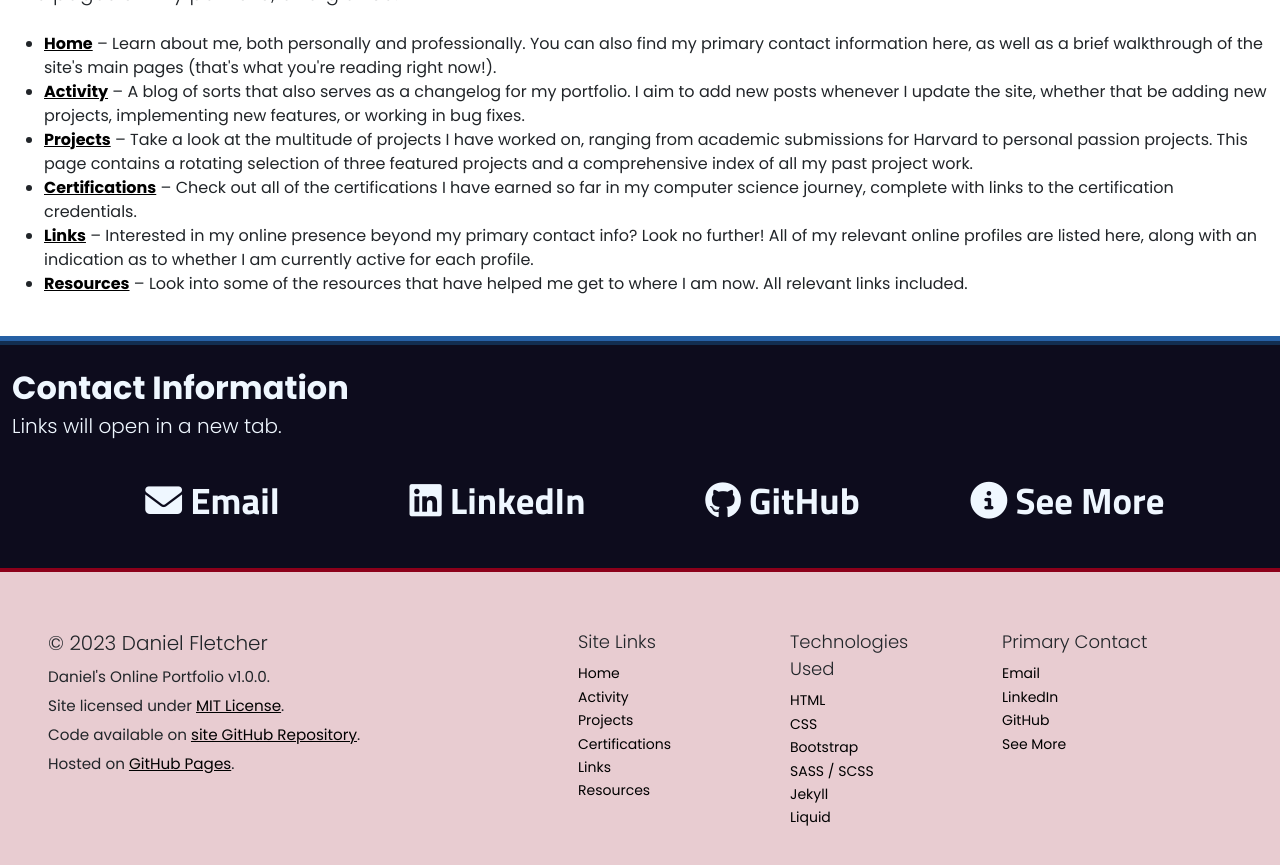
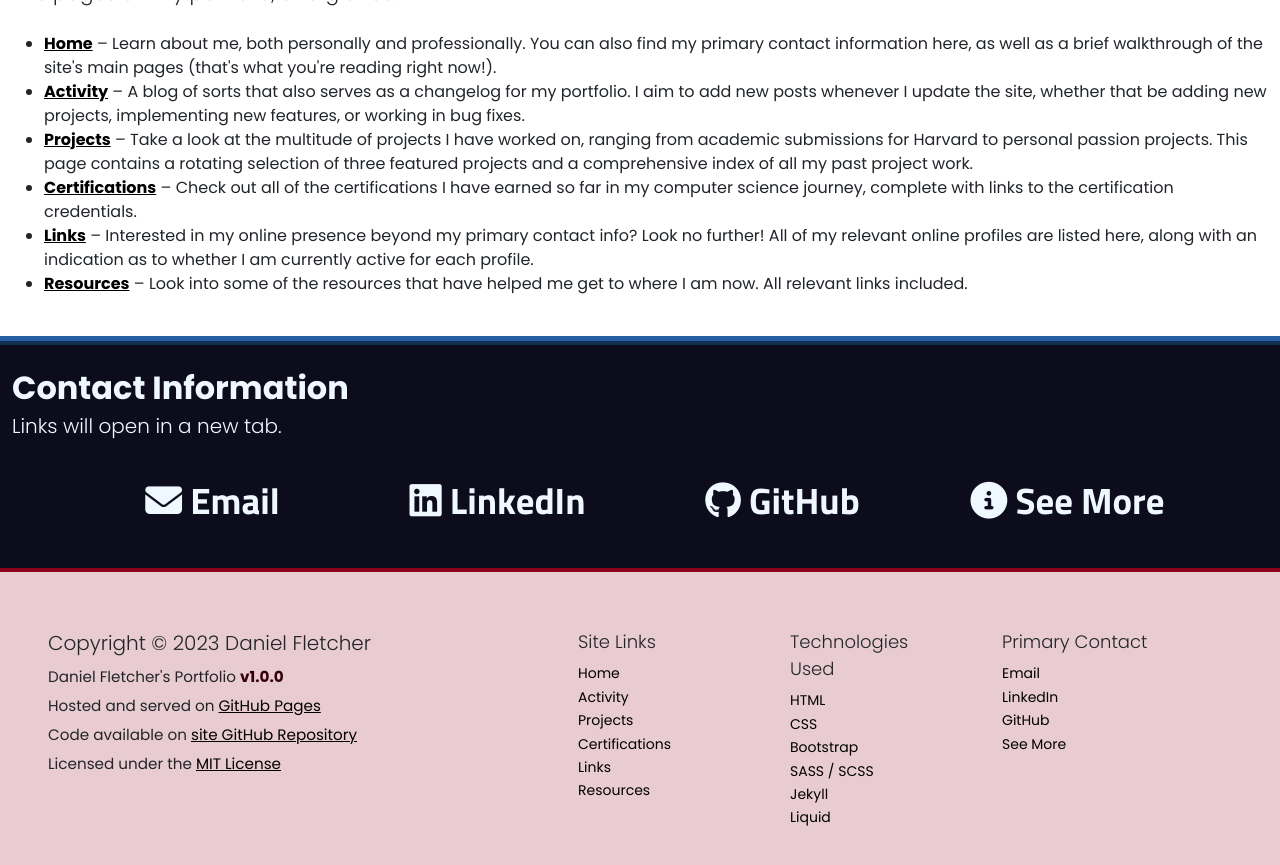
Before and after one commit to DanielTheFletch/portfolio, a Jekyll site: the page built from index.html, in a window 1280 px wide and 900 px high, scrolled down 1830 px. Shown: the top 865 px of the window. Built offline with Jekyll 4.4.1, drawn with Linux system fonts in a browser that asks for light colours.

Commit message:
Update footer organization and style

```diff
--- a/_data/footer.yml
+++ b/_data/footer.yml
@@ -3,13 +3,13 @@
 # Site information
 site-info:
   author:
-    prefix: "&copy; 2023"
+    prefix: "Copyright &copy; 2023"
     phrase: "Daniel Fletcher"
   version:
-    prefix: "Daniel's Online Portfolio"
+    prefix: "Daniel Fletcher's Portfolio"
     phrase: 1.0.0
   license:
-    prefix: "Site licensed under"
+    prefix: "Licensed under the"
     phrase: "MIT License"
     link: "https://en.wikipedia.org/wiki/MIT_License"
   repository:
@@ -17,7 +17,7 @@ site-info:
     phrase: "site GitHub Repository"
     link: "https://github.com/DanielTheFletch/portfolio"
   host:
-    prefix: "Hosted on"
+    prefix: "Hosted and served on"
     phrase: "GitHub Pages"
     link: "https://docs.github.com/en/pages"
 
--- a/_includes/footer.html
+++ b/_includes/footer.html
@@ -9,19 +9,19 @@
           {{ info.author.prefix }} {{ info.author.phrase }}
         </span>
         <li class="footer-item-info">
-          {{ info.version.prefix }} v{{ info.version.phrase }}.
+          {{ info.version.prefix }} <span class="fw-bold text-primary-emphasis">v{{ info.version.phrase }}</span>
+        </li>
+        <li class="footer-item-info">
+          {{ info.host.prefix }}
+          <a class="footer-link-info" href={{ info.host.link }}>{{ info.host.phrase }}</a>
+        </li>
+        <li class="footer-item-info">
+          {{ info.repository.prefix }}
+          <a class="footer-link-info" href={{ info.repository.link }}>{{ info.repository.phrase }}</a>
         </li>
         <li class="footer-item-info">
           {{ info.license.prefix }}
-          <a class="footer-link-info" href={{ info.license.link }}>{{ info.license.phrase }}</a>.
-        </li>
-        <li class="footer-item-info">
-          {{ info.repository.prefix }}
-          <a class="footer-link-info" href={{ info.repository.link }}>{{ info.repository.phrase }}</a>.
-        </li>
-        <li class="footer-item-info">
-          {{ info.host.prefix }}
-          <a class="footer-link-info" href={{ info.host.link }}>{{ info.host.phrase }}</a>.
+          <a class="footer-link-info" href={{ info.license.link }}>{{ info.license.phrase }}</a>
         </li>
       </ul>
     </div>
```
